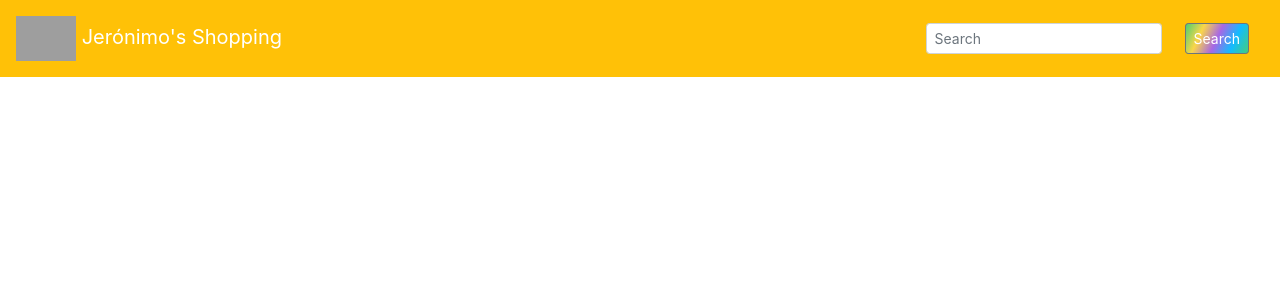
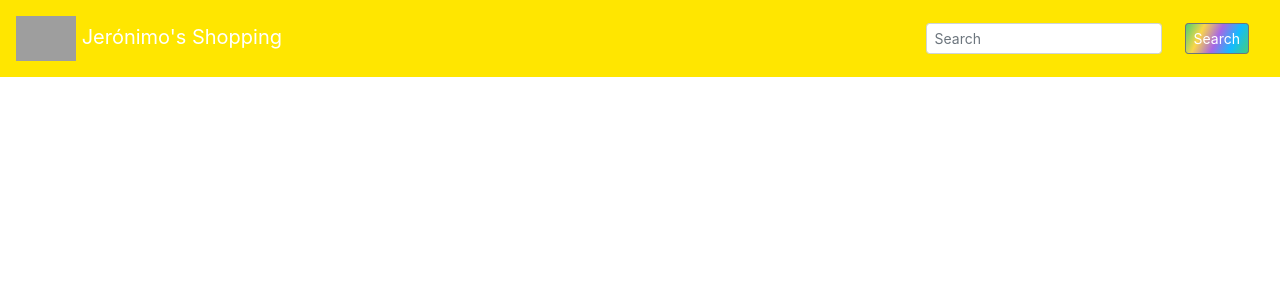
Before and after one commit to jadope/MercadoLibreSearch-Vue, a Vue app: page / in a window 1280 px wide. Shown: the top 300 px of the page. Built offline with nearby package versions, Linux system fonts and the light colour scheme; grey boxes are pictures that could not be loaded.

Commit message:
No me tiré el código y ya redirecciona hacia el item

```diff
--- a/src/App.vue
+++ b/src/App.vue
@@ -1,52 +1,9 @@
 <template>
   <div id="app">
-    <b-navbar toggleable="lg" type="dark" variant="warning">
-      <b-navbar-brand href="/">
-        <img src="https://http2.mlstatic.com/storage/developers-site-cms-admin/322394706358-logo--small-v2.png" width="60px" alt=""/>
-        Jerónimo's  Shopping
-      </b-navbar-brand>
-      <b-navbar-nav class="ml-auto">
-        <b-nav-form>
-          <b-form-input size="sm" class="mr-sm-2" placeholder="Search" v-model="value"></b-form-input>
-          <b-button size="sm" class="button-anon-pen" type="submit"  @click="getItem">Search</b-button>
-        </b-nav-form>
-      </b-navbar-nav>
-    </b-navbar>
-    <ListItems :object= 'info'/>
-
   <router-view/>
 
   </div>
 </template>
-
-<script>
-import Axios from 'axios'
-import ListItems from './components/ListItems.vue'
-
-export default {
-  name: 'App',
-  data() {
-    return {
-      info:[],
-      value:"",
-    }
-
-  },
-  components: {
-    ListItems
-      },
-  methods:{
-    getItem(e) {
-        e.preventDefault();
-        Axios.get(`https://api.mercadolibre.com/sites/MCO/search?q=${this.value}`)
-        .then(response => {
-          this.info = response.data.results;
-        })
-    },
-
-  }
-}
-</script>
 
 <style>
 #app {
@@ -121,5 +78,8 @@ export default {
 	}
 }
 
+#navbarr{
+  background-color:  #FFE600;
+}
 
 </style>
--- a/src/components/ItemDetail.vue
+++ b/src/components/ItemDetail.vue
@@ -1,7 +1,11 @@
 <template>
     <div>
-        <h1>This is an about page</h1>
-
+        <b-navbar toggleable="lg" type="dark" id="navbarr">
+            <b-navbar-brand href="/">
+                <img src="https://http2.mlstatic.com/storage/developers-site-cms-admin/322394706358-logo--small-v2.png" width="60px" alt=""/>
+                Jerónimo's  Shopping
+            </b-navbar-brand>
+        </b-navbar>
     </div>
 </template>
 
@@ -11,6 +15,8 @@ export default {
 }
 </script>
 
-<style lang="stylus">
-
+<style >
+    #navbarr{
+        background-color: #FFE600;
+    }
 </style>
--- a/src/components/ListItems.vue
+++ b/src/components/ListItems.vue
@@ -1,36 +1,56 @@
 <template>
-    <div class="list-group">
-        <Items v-for="(item, index) in object"
+ <div>
+  <b-navbar toggleable="lg" type="dark" id="navbarr">
+    <b-navbar-brand href="/">
+      <img src="https://http2.mlstatic.com/storage/developers-site-cms-admin/322394706358-logo--small-v2.png" width="60px" alt=""/>
+      Jerónimo's  Shopping
+    </b-navbar-brand>
+    <b-navbar-nav class="ml-auto">
+      <b-nav-form>
+        <b-form-input size="sm" class="mr-sm-2" placeholder="Search" v-model="value"></b-form-input>
+        <b-button size="sm" class="button-anon-pen" type="submit"  @click="getItem">Search</b-button>
+      </b-nav-form>
+    </b-navbar-nav>
+  </b-navbar>
+
+      <Items v-for="(item, index) in info"
       :key="index"
       :title="item.title"
       :price="item.price"
       :imgUrl="item.thumbnail"
       :sellerId="item.seller.id"
       :itemId="item.id">
-
-
       </Items>
   </div>
 </template>
 
 
+<script>
+import Axios from 'axios'
+import Items from './Item.vue'
 
-
-<script>
-
-//import Axios from 'axios'
-import Items from './Item.vue'
 export default {
-  name: 'ListItems',
-  props: ['object'],
-  components: {
+  name: 'App',
+  data() {
+    return {
+      info:[],
+      value:"",
+      }
+    },
+  components:{
     Items
   },
+
+props: ['object'],
+
 methods:{
-
-     getItemDetail(){
-
-     }
+    getItem(e) {
+        e.preventDefault();
+        Axios.get(`https://api.mercadolibre.com/sites/MCO/search?q=${this.value}`)
+        .then(response => {
+          this.info = response.data.results;
+        })
+    },
       //   sellerName: function(id){
   //     Axios.get(`https://api.mercadolibre.com/users/${id}`)
   //     .then(response => {
@@ -39,9 +59,16 @@ export default {
   //     })
   //     return this.userId
   //   }
+
+
   }
 }
 </script>
 
+
 <style>
+    #navbarr{
+        background-color: #FFE600;
+    }
+
 </style>
--- a/src/router/index.js
+++ b/src/router/index.js
@@ -7,7 +7,7 @@ const routes = [
   {
     path: '/',
     name: 'Home',
-    component: () => import('../views/Home.vue')
+    component: () => import('../components/ListItems.vue')
   },
   {
     path: '/item/:Id',
```
Lines whose indentation alone changed are shown as unchanged.
